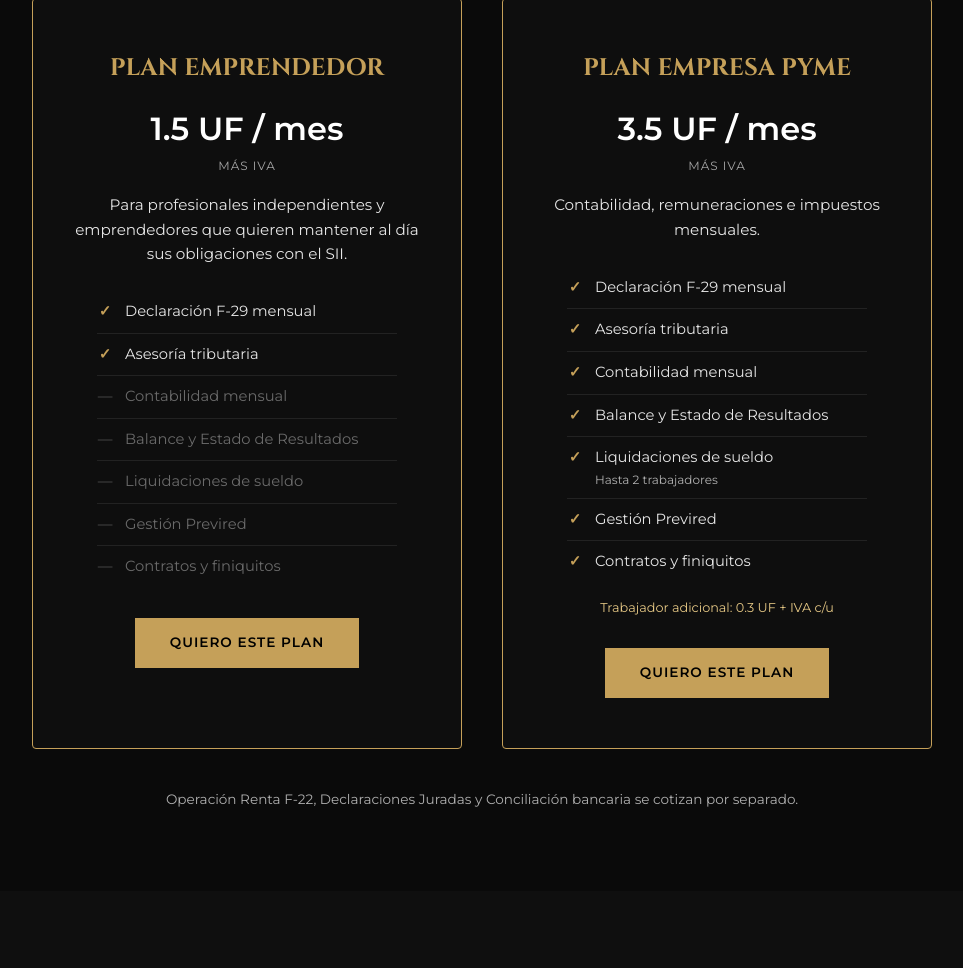
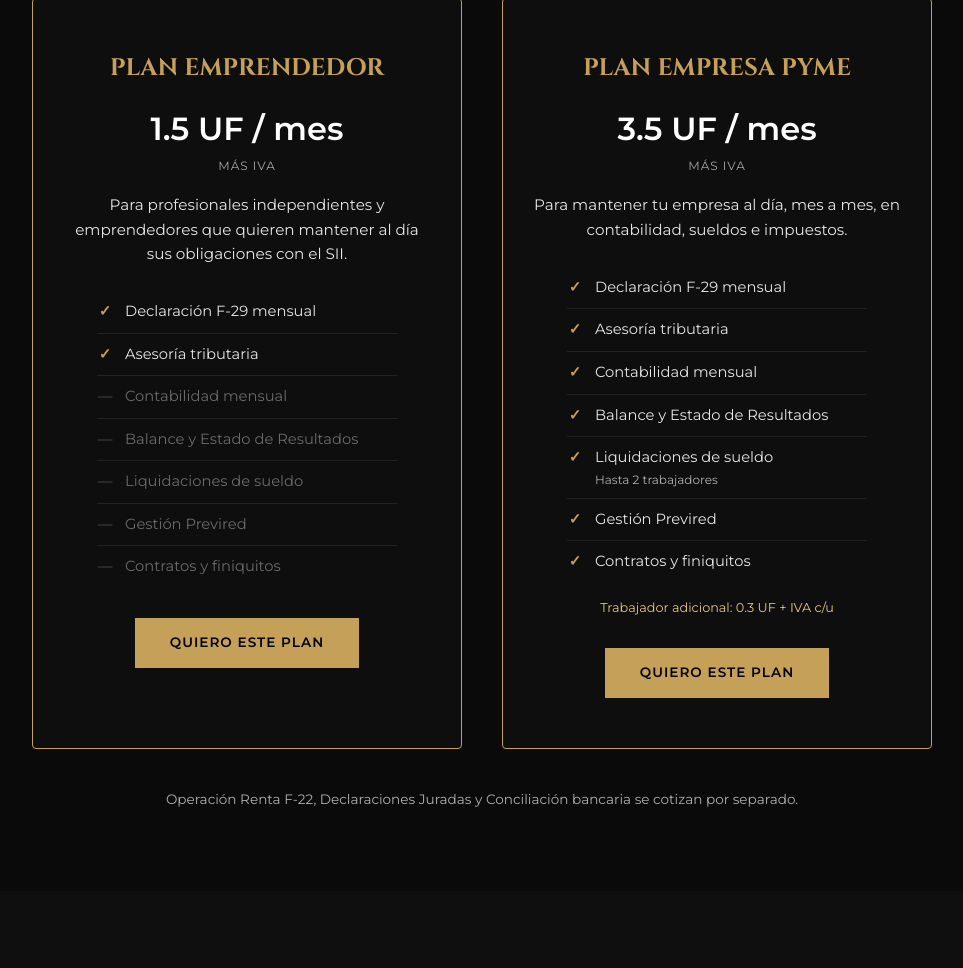
Before and after one commit to iolivares-debug/Pagina-Web, a plain HTML site: page index.html in a window 1280 px wide. Shown: the part 1514-2482 px from the top of the page, without its empty margins (158-1121 px from the left). Drawn offline with Linux system fonts and the light colour scheme.

Commit message:
feat: descripción del Plan PYME orientada al beneficio
Co-Authored-By: Claude Opus 5.5 <noreply@anthropic.com>

```diff
--- a/index.html
+++ b/index.html
@@ -344,7 +344,7 @@
                     <h4>PLAN EMPRESA PYME</h4>
                     <div class="monto">3.5 UF / mes</div>
                     <p class="mas-iva">Más IVA</p>
-                    <p class="detalle">Contabilidad, remuneraciones e impuestos mensuales.</p>
+                    <p class="detalle">Para mantener tu empresa al día, mes a mes, en contabilidad, sueldos e impuestos.</p>
                     <ul class="incluye">
                         <li><span class="marca">✓</span><span>Declaración F-29 mensual</span></li>
                         <li><span class="marca">✓</span><span>Asesoría tributaria</span></li>
```
